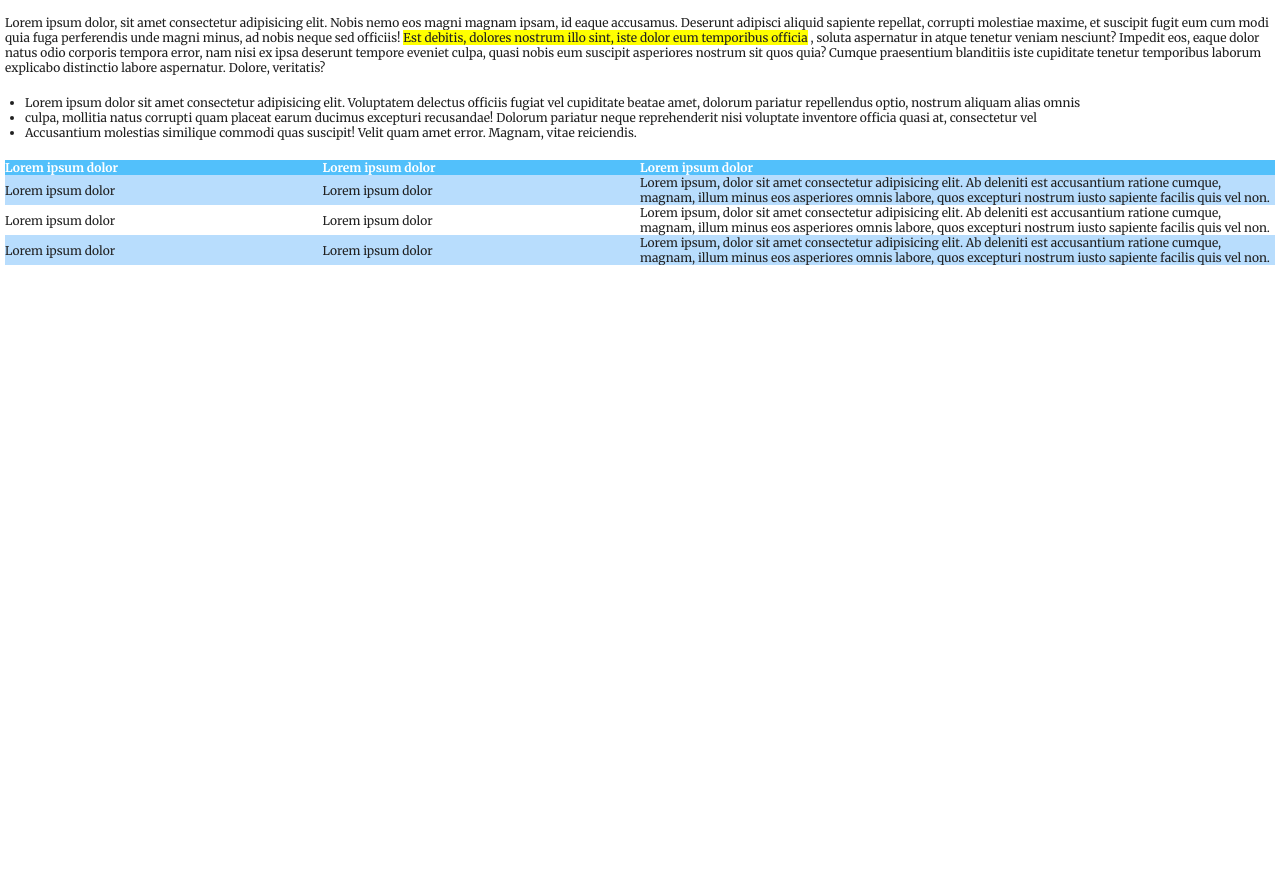
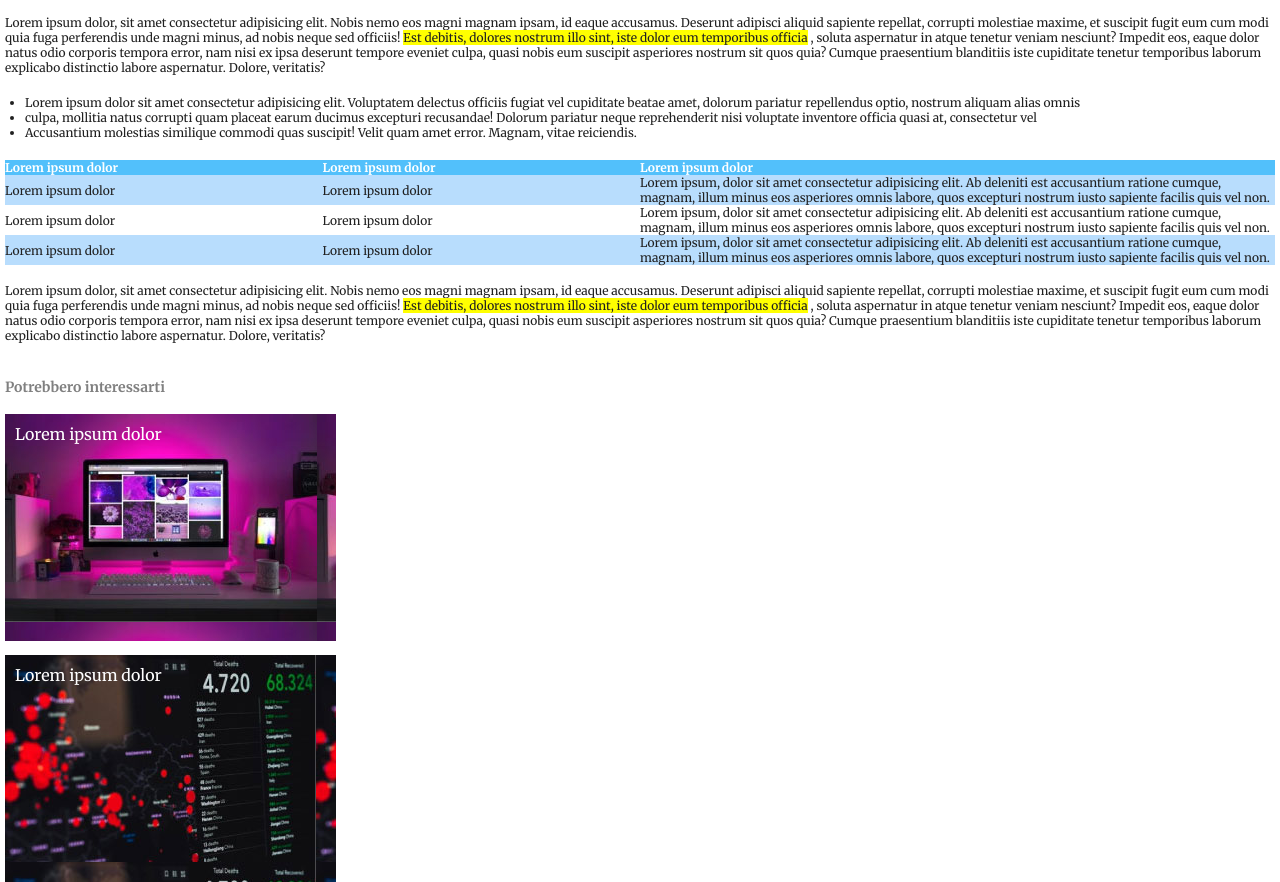
Before and after one commit to flavio-franceschetti/html-css-booleaner, a plain HTML site: page index.html in a window 1280 px wide. Shown: the part 612-1494 px from the top of the page. Before the commit the page ends 877 px from the top, so only its background shows below. Drawn offline with Linux system fonts and the light colour scheme; a web font is replaced by a local one.

Commit message:
footer e altre modifiche

```diff
--- a/css/style.css
+++ b/css/style.css
@@ -73,6 +73,7 @@ h1 {
 
 main {
   padding: 0 5px 0 5px;
+  margin-bottom: 35px;
 }
 
 .first-paragraph {
@@ -93,6 +94,7 @@ ul {
 table {
   font-size: 12px;
   border-spacing: 0;
+  margin-bottom: 18px;
 }
 
 thead {
@@ -113,3 +115,35 @@ td {
 td:last-child {
   width: 50%;
 }
+
+/* FOOTER */
+footer {
+  padding: 0 5px 0 5px;
+}
+
+h4 {
+  font-size: 14px;
+  color: gray;
+  margin-bottom: 18px;
+}
+
+footer a {
+  text-decoration: none;
+  color: #fff;
+  padding: 10px;
+}
+
+#first-footer-link {
+  display: block;
+  background-image: url(../img/monitor.jpg);
+  height: 207px;
+  width: 311px;
+  margin-bottom: 14px;
+}
+
+#second-footer-link {
+  display: block;
+  background-image: url(../img/graph.jpg);
+  height: 207px;
+  width: 311px;
+}
--- a/index.html
+++ b/index.html
@@ -121,7 +121,31 @@
             </tr>
           </tbody>
         </table>
+
+        <!-- ultimo paragrafo -->
+        <p class="first-paragraph">
+          Lorem ipsum dolor, sit amet consectetur adipisicing elit. Nobis nemo
+          eos magni magnam ipsam, id eaque accusamus. Deserunt adipisci aliquid
+          sapiente repellat, corrupti molestiae maxime, et suscipit fugit eum
+          cum modi quia fuga perferendis unde magni minus, ad nobis neque sed
+          officiis!
+          <span class="emphasized"
+            >Est debitis, dolores nostrum illo sint, iste dolor eum temporibus
+            officia</span
+          >
+          , soluta aspernatur in atque tenetur veniam nesciunt? Impedit eos,
+          eaque dolor natus odio corporis tempora error, nam nisi ex ipsa
+          deserunt tempore eveniet culpa, quasi nobis eum suscipit asperiores
+          nostrum sit quos quia? Cumque praesentium blanditiis iste cupiditate
+          tenetur temporibus laborum explicabo distinctio labore aspernatur.
+          Dolore, veritatis?
+        </p>
       </section>
     </main>
+    <footer>
+      <h4>Potrebbero interessarti</h4>
+      <a id="first-footer-link" href="#">Lorem ipsum dolor</a>
+      <a id="second-footer-link" href="#">Lorem ipsum dolor</a>
+    </footer>
   </body>
 </html>
```
